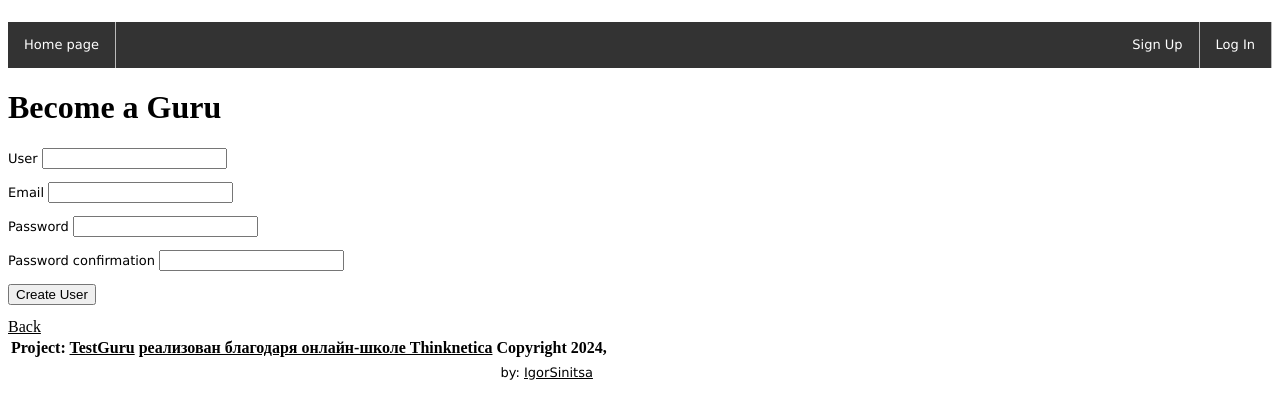
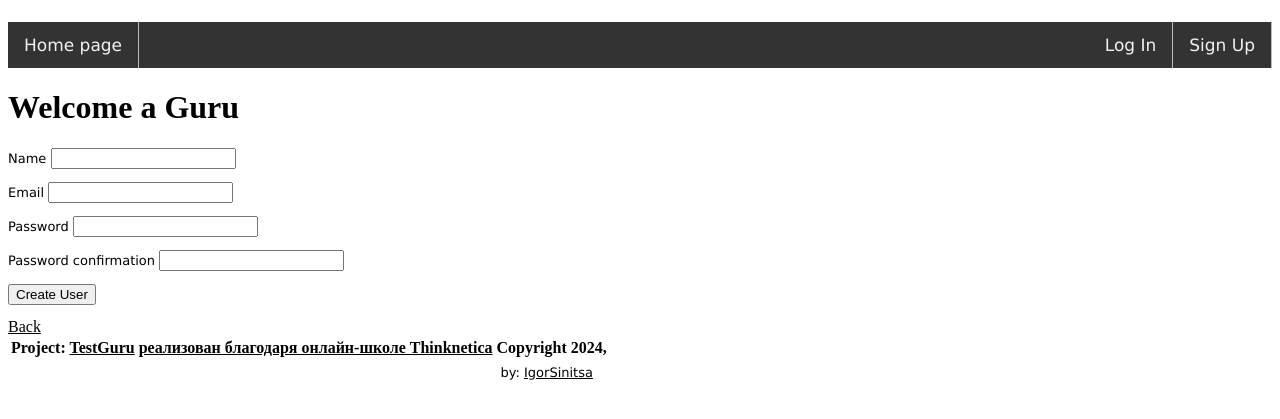
Before and after one commit to IgorSinitsa/test-guru, a Rails app: page /sign_up in a window 1280 px wide. Shown: the part 58-477 px from the top of the page. Run offline with Rails 7, Linux system fonts and the light colour scheme; style sheets or scripts are compiled from the project's sources; some libraries are stand-ins or nearby versions.

Commit message:
Fixing task08

```diff
--- a/app/assets/stylesheets/navigations.scss
+++ b/app/assets/stylesheets/navigations.scss
@@ -1,4 +1,4 @@
-ul {
+.topnav ul {
     list-style-type: none;
     margin: 0;
     padding: 0;
@@ -12,11 +12,12 @@ ul {
   }
 
   li a {
-    display: block;
-    color: white;
+    float: left;
+    color: #f2f2f2;
     text-align: center;
     padding: 14px 16px;
     text-decoration: none;
+    font-size: 17px;
   }
 
   /* Настройки при наведении курсора на кнопку */
--- a/app/controllers/sessions_controller.rb
+++ b/app/controllers/sessions_controller.rb
@@ -18,7 +18,7 @@ class SessionsController < ApplicationController
   end
 
   def destroy
-    session[:user_id] = nil
+    session.delete(:user_id)
     redirect_to login_path, notice: "Log out successful!"
   end
 end
--- a/app/controllers/users_controller.rb
+++ b/app/controllers/users_controller.rb
@@ -19,6 +19,6 @@ class UsersController < ApplicationController
   private
 
   def user_params
-    params.require(:user).permit(:user, :email, :password, :password_confirmation)
+    params.require(:user).permit(:name, :email, :password, :password_confirmation)
   end
 end
--- a/app/models/user.rb
+++ b/app/models/user.rb
@@ -2,12 +2,11 @@ class User < ApplicationRecord
   has_many :created_tests, foreign_key: :author_id, class_name: :Test
   has_many :results
   has_many :tests, through: :results
-  validates :user, presence: true,
+  validates :name, presence: true,
                    uniqueness: true
-  VALID_EMAIL_PATTERN = /\A\w+@\w+\.\w+\z/
 
   validates :email, presence: true,
-                    format: VALID_EMAIL_PATTERN,
+                    format: { with: URI::MailTo::EMAIL_REGEXP },
                     uniqueness: { case_sensitive: false }
 
   has_secure_password
--- a/app/views/layouts/_flash.html.erb
+++ b/app/views/layouts/_flash.html.erb
@@ -1,5 +1,5 @@
 <% if flash.present? %>
 <% flash.each do |key, message| %>
-  <p class="<%= key %>"><%= message %></p>
+  <p class="<%= key %>"> <%= message %></p>
 <% end %>
   <% end %>
--- a/app/views/layouts/_navigation.html.erb
+++ b/app/views/layouts/_navigation.html.erb
@@ -1,13 +1,16 @@
-
+<div class=topnav>
 <ul>
   <li><%= link_to "Home page", root_path %></li>
+ <div style="float:right">
+  <% if logged_in? %>
+   <li > Welcome, <%= current_user.name %> Guru |</li>
+   <li> <%= link_to "Log Out", logout_path %> </li>
 
-  <% if logged_in? %>
-  <li style="float:right"> Welcome, <%= current_user.user %> Guru |</li>
-   <li style="float:right"> <%= link_to "Log Out", logout_path %> </li>
 <% else %>
-  <li style="float:right">   <%= link_to "Log In", login_path %> </li>
-   <li style="float:right">   <%= link_to "Sign Up", sign_up_path %> </li>
+   <li>  <%= link_to "Log In", login_path %> </li>
+   <li>   <%= link_to "Sign Up", sign_up_path %> </li>
   </>
 <% end %>
+</div>
 </ul>
+</div>
--- a/app/views/users/_form.html.erb
+++ b/app/views/users/_form.html.erb
@@ -2,8 +2,8 @@
   <%= render "shared/errors", object: @user %>
 
   <p>
-    <%= form.label :user %>
-    <%= form.text_field :user, id: :user_user %>
+    <%= form.label :name %>
+    <%= form.text_field :name, id: :user_name %>
   </p>
 
 
--- a/app/views/users/new.html.erb
+++ b/app/views/users/new.html.erb
@@ -1,4 +1,3 @@
-<h1>Become a Guru</h1>
-
+<h1>Welcome a Guru</h1>
 <%= render "form" %>
 <%= link_to "Back", root_path %>
--- /dev/null
+++ b/db/migrate/20241021152459_rename.rb
@@ -0,0 +1,5 @@
+class Rename < ActiveRecord::Migration[6.1]
+  def change
+    rename_column :users, :user, :name
+  end
+end
```
Also changed, not shown: app/views/layouts/_header.html.erb (line endings or trailing spaces), db/development.sqlite3, db/schema.rb.
